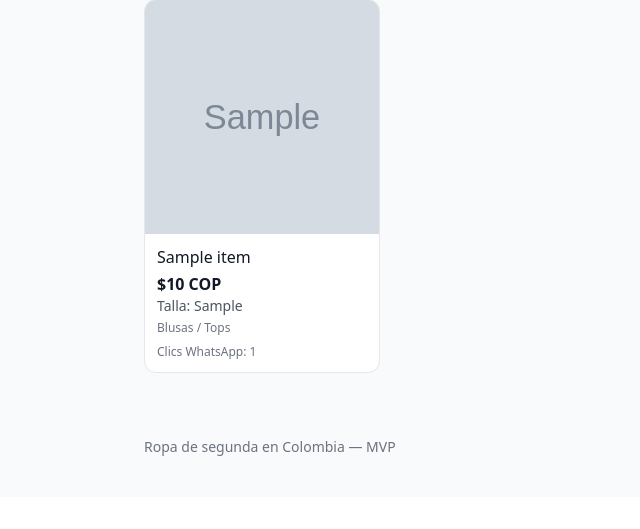
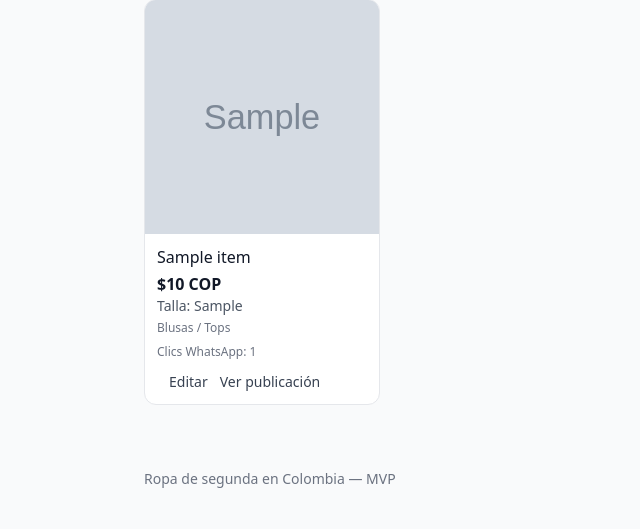
Before and after one commit to StefanyNoguera/recloset, a Django app: page /mi-tienda/ in a window 1280 px wide. Shown: the part 384-913 px from the top of the page, without its empty margins (0-640 px from the left). Before the commit the page ends 840 px from the top, so only its background shows below. Run offline with Django 5.2, Linux system fonts and the light colour scheme; a user stored in the database is signed in; tables that the repository leaves empty hold one stand-in row (values such as "Sample post"); grey boxes marked "Sample" are stand-in pictures; some libraries are stand-ins or nearby versions.

Commit message:
Add Editar and Ver publicación links for store items

```diff
--- a/market/templates/market/my_store.html
+++ b/market/templates/market/my_store.html
@@ -62,6 +62,11 @@
               {% endif %}
 
               <p class="text-xs text-gray-500 mt-2">Clics WhatsApp: {{ item.whatsapp_clicks }}</p>
+
+              <div class="mt-3 flex items-center gap-3">
+                <a href="{% url 'item_update' item.pk %}" class="text-sm text-gray-700 hover:underline">Editar</a>
+                <a href="{% url 'item_detail' item.pk %}" class="text-sm text-gray-700 hover:underline">Ver publicación</a>
+              </div>
             </div>
           </a>
         </div>
```
